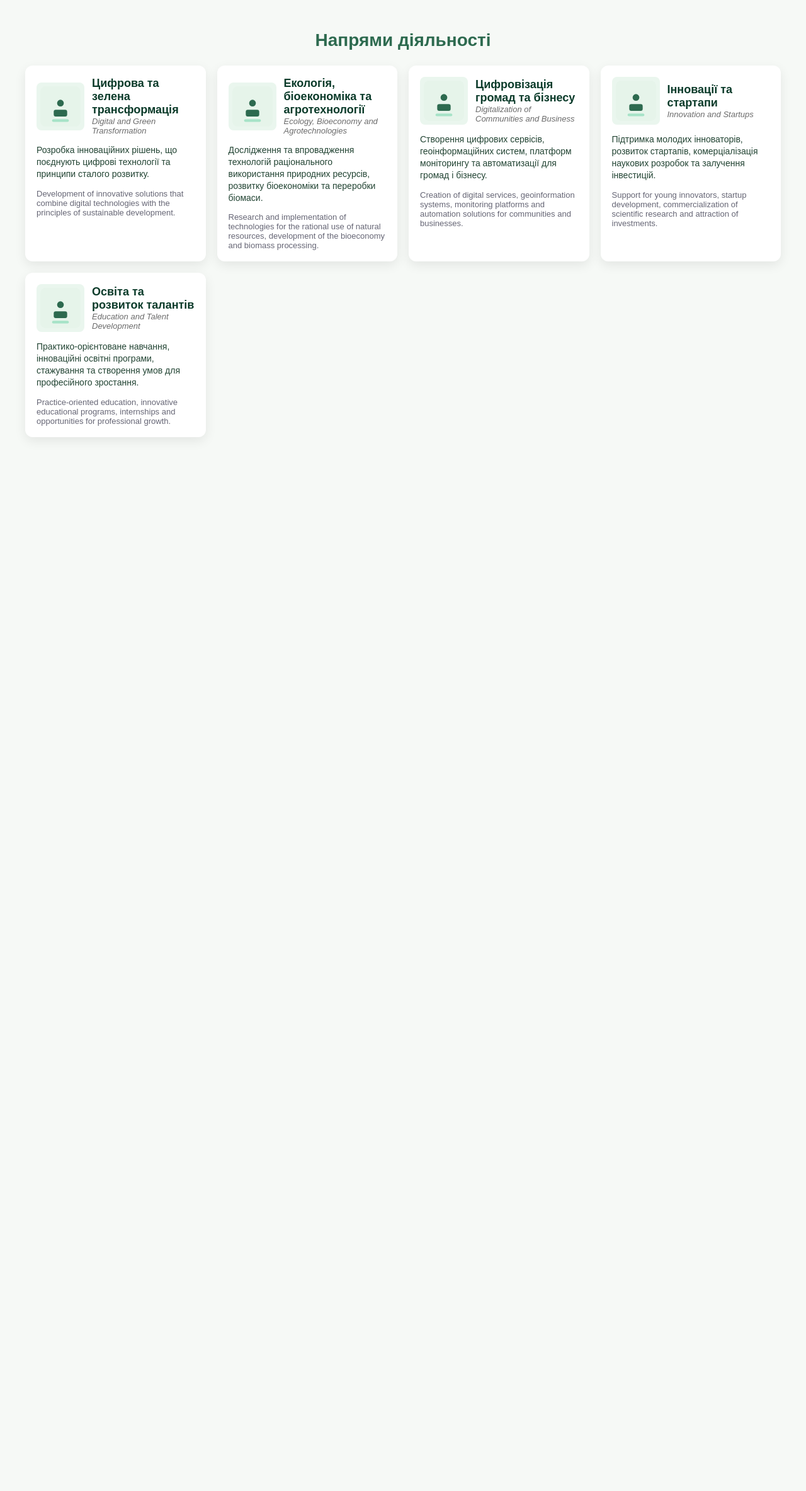
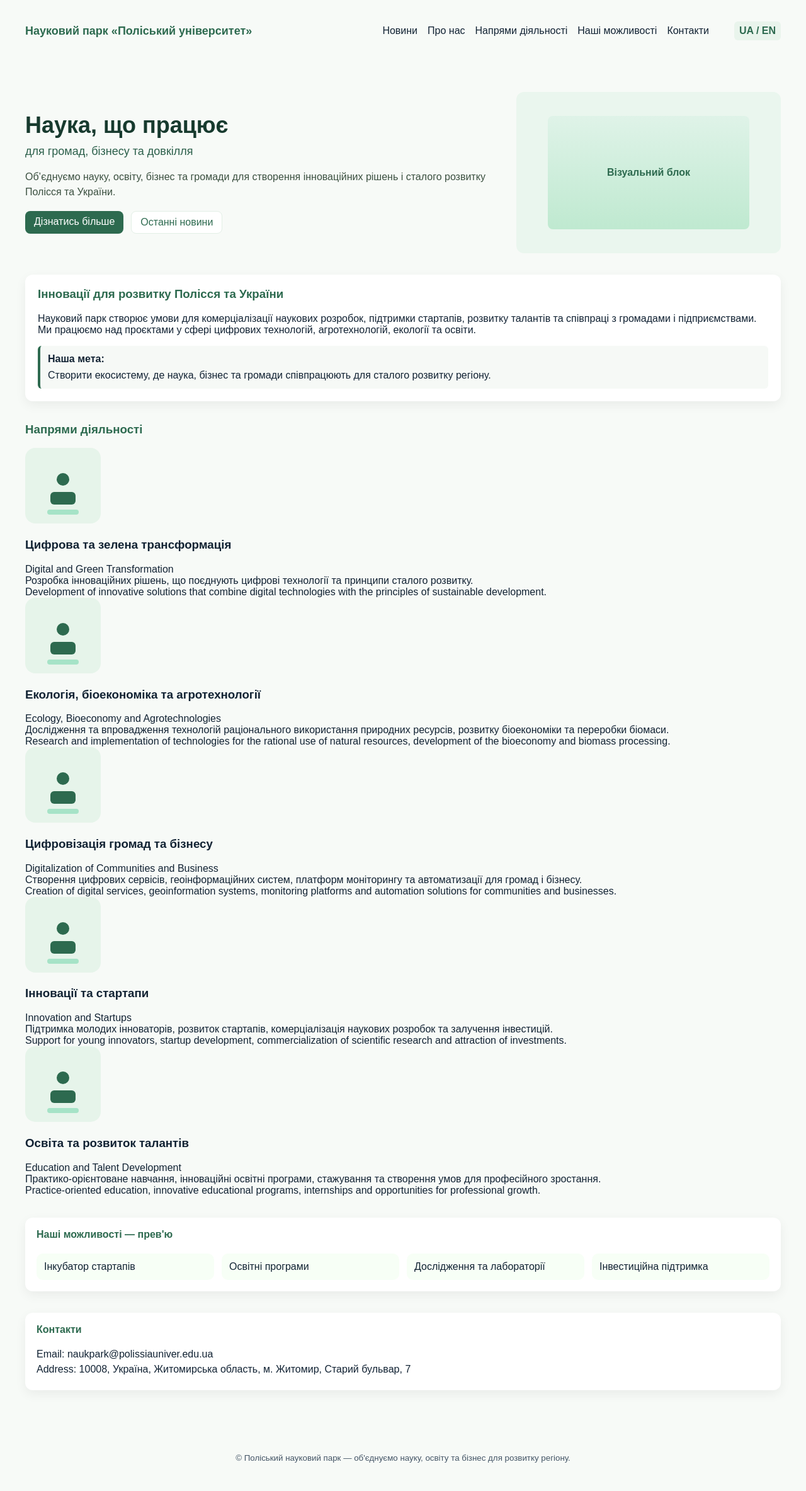
Before and after one commit to VasylyshynDavid/polissia-science-park, a Laravel app: page / in a window 1280 px wide. Shown: the whole page at 63% size. Before the commit the page ends 697 px from the top, so only its background shows below. Run offline with Laravel 12, Linux system fonts and the light colour scheme; data comes from the database, SQL or seed files in the repository.

Commit message:
Backup before package 2

```diff
--- /dev/null
+++ b/app/Http/Controllers/HomeController.php
@@ -0,0 +1,15 @@
+<?php
+
+namespace App\Http\Controllers;
+
+use App\Models\Activity;
+
+class HomeController extends Controller
+{
+    public function index()
+    {
+        $activities = Activity::query()->active()->ordered()->limit(10)->get();
+
+        return view('home', compact('activities'));
+    }
+}
--- a/resources/views/activities.blade.php
+++ b/resources/views/activities.blade.php
@@ -1,50 +1,13 @@
-<!DOCTYPE html>
-<html lang="uk">
-<head>
-    <meta charset="UTF-8">
-    <meta name="viewport" content="width=device-width, initial-scale=1.0">
-    <title>Напрями діяльності - Поліський науковий парк</title>
-    <style>
-        :root{
-            --bg: #f6f9f6;
-            --card: #ffffff;
-            --accent: #2d6a4f;
-            --muted: #6b6b6b;
-        }
-        body{background:var(--bg);font-family:Arial,Helvetica,sans-serif;margin:0;padding:24px;color:#213;}
-        .container{max-width:1200px;margin:0 auto;padding:16px}
-        h1.section-title{text-align:center;color:var(--accent);margin:8px 0 24px 0;font-size:28px}
-        .activities-grid{display:grid;grid-template-columns:repeat(auto-fit,minmax(240px,1fr));gap:18px}
-        .card{background:var(--card);border-radius:12px;padding:18px;box-shadow:0 6px 18px rgba(0,0,0,0.08);display:flex;flex-direction:column;gap:8px}
-        .card .head{display:flex;gap:12px;align-items:center}
-        .card img{width:64px;height:64px;object-fit:cover;border-radius:8px;flex:0 0 64px;background:#eaf6ee;padding:6px}
-        .card h3{margin:0;color:#0b3b2a;font-size:18px}
-        .card .en-title{margin:0;color:var(--muted);font-size:13px;font-style:italic}
-        .card .desc{color:#243;line-height:1.35;margin-top:6px;font-size:14px}
-        .card .en-desc{color:#536;color:#556;margin-top:6px;font-size:13px;opacity:0.9}
-        @media (max-width:600px){body{padding:12px}.container{padding:0}h1.section-title{font-size:20px}}
-    </style>
-</head>
-<body>
+@extends('layouts.app')
+
+@section('title', 'Напрями діяльності - Поліський науковий парк')
+
+@section('content')
     <div class="container">
         <h1 class="section-title">Напрями діяльності</h1>
 
-        <section class="activities-grid" aria-label="Напрями діяльності">
-            @foreach($activities as $activity)
-                <article class="card">
-                    <div class="head">
-                        <img src="{{ asset($activity->image_path) }}" alt="{{ $activity->title_ua }}">
-                        <div>
-                            <h3>{{ $activity->title_ua }}</h3>
-                            <div class="en-title">{{ $activity->title_en }}</div>
-                        </div>
-                    </div>
-
-                    <div class="desc">{{ $activity->description_ua }}</div>
-                    <div class="en-desc">{{ $activity->description_en }}</div>
-                </article>
-            @endforeach
+        <section id="activities">
+            @include('partials.activities-grid', ['activities' => $activities])
         </section>
     </div>
-</body>
-</html>
+@endsection
--- /dev/null
+++ b/resources/views/home.blade.php
@@ -0,0 +1,55 @@
+@extends('layouts.app')
+
+@section('title', 'Головна — Поліський науковий парк')
+
+@section('content')
+    <div class="container">
+        <section class="hero" style="display:grid;grid-template-columns:1fr 420px;gap:28px;align-items:center;margin:28px 0;">
+            <div>
+                <h2 style="margin:0;color: #173a2e;font-size:36px;">Наука, що працює</h2>
+                <p style="margin:10px 0 18px 0;color:#2b5f4a;font-size:18px;">для громад, бізнесу та довкілля</p>
+                <p style="color:#3a4f3f;line-height:1.5;">Об’єднуємо науку, освіту, бізнес та громади для створення інноваційних рішень і сталого розвитку Полісся та України.</p>
+
+                <div style="margin-top:18px;display:flex;gap:12px;flex-wrap:wrap">
+                    <a href="#about" class="btn">Дізнатись більше</a>
+                    <a href="#" class="btn" style="background:#fff;color:var(--accent);border:1px solid #e3efe6;">Останні новини</a>
+                </div>
+            </div>
+
+            <div style="background:#eaf6ee;border-radius:12px;padding:18px;display:flex;align-items:center;justify-content:center;min-height:220px;">
+                <div style="width:320px;height:180px;background:linear-gradient(180deg,#dff3e8,#bfe9d0);border-radius:8px;display:flex;align-items:center;justify-content:center;color:var(--accent);font-weight:700">Візуальний блок</div>
+            </div>
+        </section>
+
+        <section id="about" style="margin:34px 0;padding:20px;background:#ffffff;border-radius:12px;box-shadow:0 6px 18px rgba(0,0,0,0.06)">
+            <h3 style="margin-top:0;color:var(--accent)">Інновації для розвитку Полісся та України</h3>
+            <p>Науковий парк створює умови для комерціалізації наукових розробок, підтримки стартапів, розвитку талантів та співпраці з громадами і підприємствами. Ми працюємо над проєктами у сфері цифрових технологій, агротехнологій, екології та освіти.</p>
+
+            <div style="margin-top:12px;padding:12px;border-left:4px solid var(--accent);background:#f6f9f6;border-radius:6px">
+                <strong>Наша мета:</strong>
+                <p style="margin:8px 0 0 0">Створити екосистему, де наука, бізнес та громади співпрацюють для сталого розвитку регіону.</p>
+            </div>
+        </section>
+
+        <section id="activities" style="margin:34px 0">
+            <h3 style="color:var(--accent);">Напрями діяльності</h3>
+            @include('partials.activities-grid', ['activities' => $activities])
+        </section>
+
+        <section id="opportunities" style="margin:34px 0;background:#ffffff;border-radius:12px;padding:18px;box-shadow:0 6px 18px rgba(0,0,0,0.06)">
+            <h4 style="margin-top:0;color:var(--accent)">Наші можливості — прев'ю</h4>
+            <div style="display:grid;grid-template-columns:repeat(auto-fit,minmax(200px,1fr));gap:12px;margin-top:12px">
+                <div style="background:#f7fff6;padding:12px;border-radius:10px">Інкубатор стартапів</div>
+                <div style="background:#f7fff6;padding:12px;border-radius:10px">Освітні програми</div>
+                <div style="background:#f7fff6;padding:12px;border-radius:10px">Дослідження та лабораторії</div>
+                <div style="background:#f7fff6;padding:12px;border-radius:10px">Інвестиційна підтримка</div>
+            </div>
+        </section>
+
+        <section id="contacts" style="margin:34px 0;padding:18px;background:#ffffff;border-radius:12px;box-shadow:0 6px 18px rgba(0,0,0,0.06)">
+            <h4 style="margin-top:0;color:var(--accent)">Контакти</h4>
+            <p style="margin:6px 0">Email: <a href="mailto:naukpark@polissiauniver.edu.ua">naukpark@polissiauniver.edu.ua</a></p>
+            <p style="margin:6px 0">Address: 10008, Україна, Житомирська область, м. Житомир, Старий бульвар, 7</p>
+        </section>
+    </div>
+@endsection
--- /dev/null
+++ b/resources/views/layouts/app.blade.php
@@ -0,0 +1,53 @@
+<!DOCTYPE html>
+<html lang="uk">
+<head>
+    <meta charset="UTF-8">
+    <meta name="viewport" content="width=device-width, initial-scale=1.0">
+    <title>@yield('title', 'Поліський науковий парк')</title>
+    <style>
+        :root{
+            --bg: #f7faf7;
+            --card: #ffffff;
+            --accent: #2d6a4f;
+            --muted: #6b6b6b;
+            --container: 1200px;
+        }
+        html,body{height:100%;}
+        body{margin:0;font-family:Arial,Helvetica,sans-serif;background:var(--bg);color:#123;padding-bottom:40px}
+        .container{max-width:var(--container);margin:0 auto;padding:20px}
+        header{background:transparent;padding:14px 0}
+        .site-brand{font-weight:700;color:var(--accent);font-size:18px}
+        nav{display:flex;gap:16px;align-items:center}
+        a{color:inherit;text-decoration:none}
+        .btn{display:inline-block;padding:8px 14px;border-radius:8px;background:var(--accent);color:#fff}
+        footer{padding:24px 0;color:#456;text-align:center}
+    </style>
+    @yield('head')
+</head>
+<body>
+    <header>
+        <div class="container" style="display:flex;align-items:center;justify-content:space-between;">
+            <div class="site-brand">Науковий парк «Поліський університет»</div>
+            <nav>
+                <a href="#">Новини</a>
+                <a href="#about">Про нас</a>
+                <a href="#activities">Напрями діяльності</a>
+                <a href="#opportunities">Наші можливості</a>
+                <a href="#contacts">Контакти</a>
+                <div style="width:8px"></div>
+                <div style="padding:6px 8px;border-radius:6px;background:#e9f4ec;color:var(--accent);font-weight:600">UA / EN</div>
+            </nav>
+        </div>
+    </header>
+
+    <main>
+        @yield('content')
+    </main>
+
+    <footer>
+        <div class="container">
+            <small>© Поліський науковий парк — об'єднуємо науку, освіту та бізнес для розвитку регіону.</small>
+        </div>
+    </footer>
+</body>
+</html>
--- /dev/null
+++ b/resources/views/partials/activities-grid.blade.php
@@ -0,0 +1,16 @@
+<div class="activities-grid">
+    @foreach($activities as $activity)
+        <article class="card">
+            <div class="head">
+                <img src="{{ asset($activity->image_path) }}" alt="{{ $activity->title_ua }}">
+                <div>
+                    <h3>{{ $activity->title_ua }}</h3>
+                    <div class="en-title">{{ $activity->title_en }}</div>
+                </div>
+            </div>
+
+            <div class="desc">{{ $activity->description_ua }}</div>
+            <div class="en-desc">{{ $activity->description_en }}</div>
+        </article>
+    @endforeach
+</div>
--- a/routes/web.php
+++ b/routes/web.php
@@ -2,5 +2,8 @@
 
 use Illuminate\Support\Facades\Route;
 use App\Http\Controllers\ActivityController;
+use App\Http\Controllers\HomeController;
 
-Route::get('/', [ActivityController::class, 'index'])->name('home');
+Route::get('/', [HomeController::class, 'index'])->name('home');
+
+Route::get('/activities', [ActivityController::class, 'index'])->name('activities.index');
```
